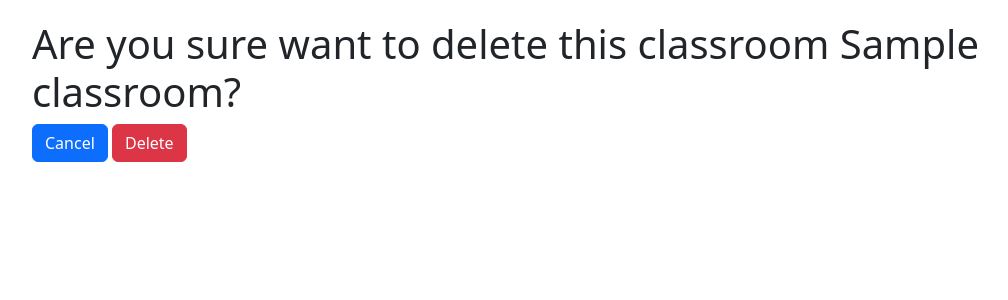
After one commit to beeplovebhandari/django_learning_2025, a Django app: page /classroom/delete/1/ in a window 1280 px wide. The commit adds this page. Shown: the top 300 px of the page, without its empty margins (50-1058 px from the left). Run offline with Django 5.2, Linux system fonts and the light colour scheme; tables that the repository leaves empty hold one stand-in row (values such as "Sample post").

Commit message:
Form Crud Update & Delete

```diff
--- a/crud/templates/crud/classroom.html
+++ b/crud/templates/crud/classroom.html
@@ -29,7 +29,7 @@
             <td>{{classroom.name}}</td>
             <td>
                 <a class="btn btn-primary" href="#">Update</a>
-                <a class="btn btn-danger" href="#">Delete</a>
+                <a class="btn btn-danger" href="{% url 'classroom_delete' classroom.id %}">Delete</a>
             </td>
 
         </tr>
--- /dev/null
+++ b/crud/templates/crud/classroom_delete.html
@@ -0,0 +1,8 @@
+{% extends 'crud/base.html' %} {% block content %}
+<form method="post" action="{% url 'classroom_delete' classroom.id %}">
+    {% csrf_token %}
+    <h1>Are you sure want to delete this classroom {{classroom.name}}?</h1>
+    <a class="btn btn-primary" href="{% url 'crud_classroom' %}">Cancel</a>
+    <button type="submit" class="btn btn-danger">Delete</button>
+</form>
+{% endblock %}
--- a/crud/urls.py
+++ b/crud/urls.py
@@ -1,8 +1,9 @@
 from django.urls import path
-from .views import crud_classroom
+from .views import crud_classroom, classroom_delete
 
 
 
 urlpatterns = [
+    path("classroom/delete/<int:id>/", classroom_delete, name="classroom_delete" ),
     path("", crud_classroom, name="crud_classroom")
 ]
--- a/crud/views.py
+++ b/crud/views.py
@@ -9,3 +9,12 @@ def crud_classroom(request):
         return redirect('crud_classroom')
     classrooms = ClassRoom.objects.all()
     return render (request, template_name='crud/classroom.html', context={"classrooms": classrooms, "title": "ClassRoom"})
+
+
+
+def classroom_delete(request, id):
+    classroom = ClassRoom.objects.get(id=id)
+    if request.method == "POST":
+        classroom.delete()
+        return redirect('crud_classroom')
+    return render(request, template_name="crud/classroom_delete.html", context={"classroom": classroom})
```
